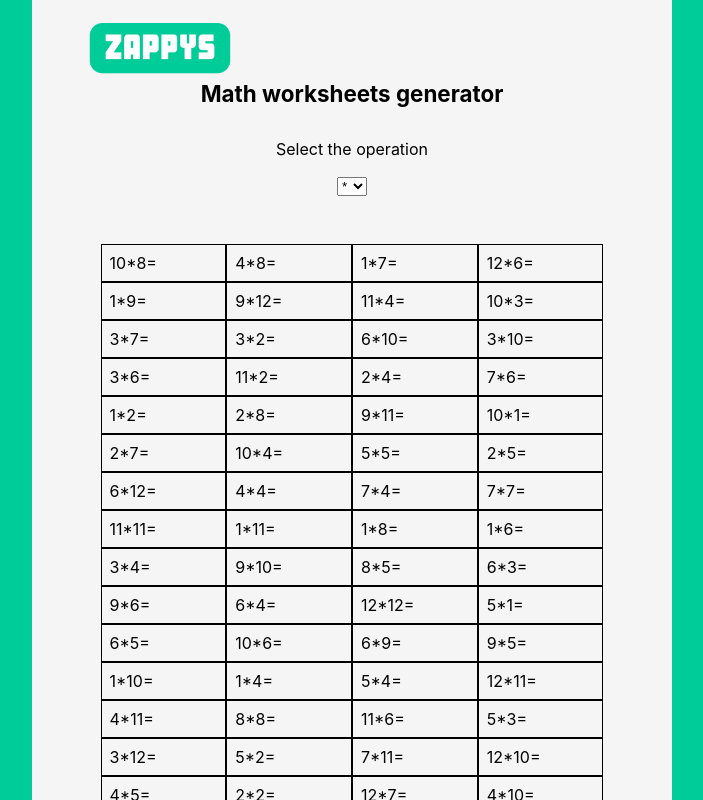
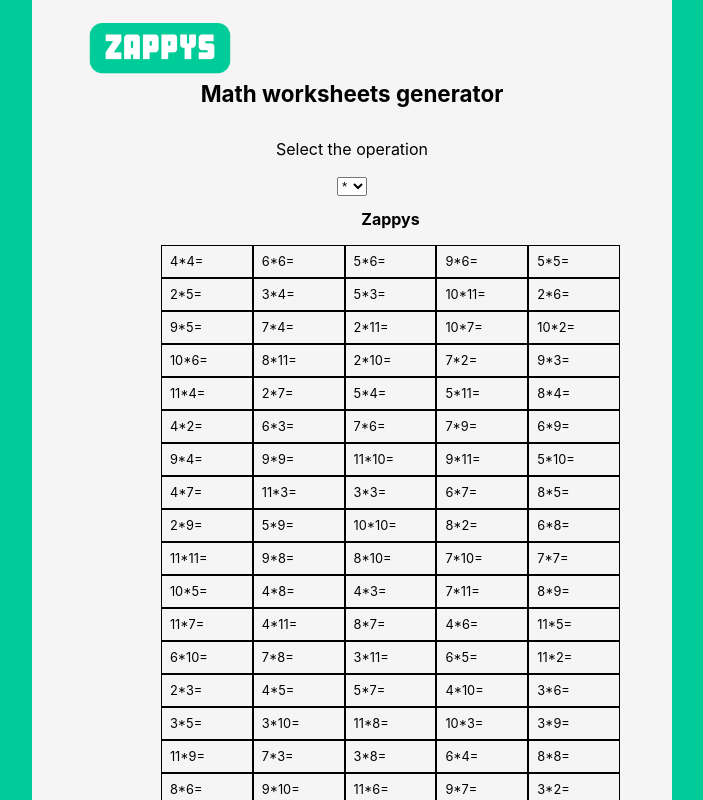
Before and after one commit to roxibi/Zappys-Math-Generator, a React (Create React App) app: page / in a window 1280 px wide. Shown: the top 800 px of the page, without its empty margins (288-991 px from the left). Built offline with nearby package versions, Linux system fonts and the light colour scheme.

Commit message:
change math random to exclude 1

```diff
--- a/src/App.css
+++ b/src/App.css
@@ -1,6 +1,5 @@
 html {
     background-color: #00cc99;
-    width: 100%;
 }
 
 body {
@@ -10,8 +9,7 @@ body {
     position: relative;
     width: 50%;
 }
-
-header {
+.page {
     width: 90%;
     margin: auto;
 }
@@ -54,12 +52,23 @@ h1 {
     color: #61dafb;
 }
 
+#pdf {
+    margin: auto;
+    width: 90%;
+    margin-left: 4rem;
+}
+
+#pdf h2 {
+    margin-bottom: -2rem;
+    font-size: 1rem;
+}
+
 .grid-exercises {
     display: grid;
-    grid-template-columns: 1fr 1fr 1fr 1fr;
+    grid-template-columns: 1fr 1fr 1fr 1fr 1fr;
     text-align: left;
-    margin: 2rem;
     margin-top: 3rem;
+    font-size: 0.8rem;
 }
 
 .grid-item {
@@ -117,14 +126,12 @@ button:hover {
     left: 3rem;
 }
 
-
 select:focus {
     border-color: #00cc99;
 }
 select option:hover {
     background-color: #00cc99;
 }
-
 
 @keyframes App-logo-spin {
     from {
--- a/src/components/Randomnum.js
+++ b/src/components/Randomnum.js
@@ -22,11 +22,11 @@ const Randomnum = () => {
 
         let num1;
         let num2;
-        while (tempArray.length < 60) {
-            num1 = Math.ceil(Math.random() * 12);
-            num2 = Math.ceil(Math.random() * 12);
+        while (tempArray.length < 100) {
+            num1 = Math.ceil((Math.random() * 10) + 1);
+            num2 = Math.ceil((Math.random() * 10) + 1);
 
-            if (!tempArray.includes(num1 + sign + num2)) {
+            if (!tempArray.includes(num1 + sign + num2) ) {
                 tempArray.push(num1 + sign + num2);
             }
             console.log(tempArray.length);
@@ -40,7 +40,7 @@ const Randomnum = () => {
     }, [sign]);
 
     return (
-        <div>
+        <div className="page">
             <div className='img'>
                 <img className='logo' src={Logo} alt='Zappys Logo' />{" "}
             </div>
@@ -59,6 +59,7 @@ const Randomnum = () => {
                 </select></div>
             </header>
             <div id='pdf'>
+                <h2>Zappys</h2>
                 <div className='grid-exercises'>
                     {arr.map((x) => (
                         <div className='grid-item'>{x}=</div>
```
